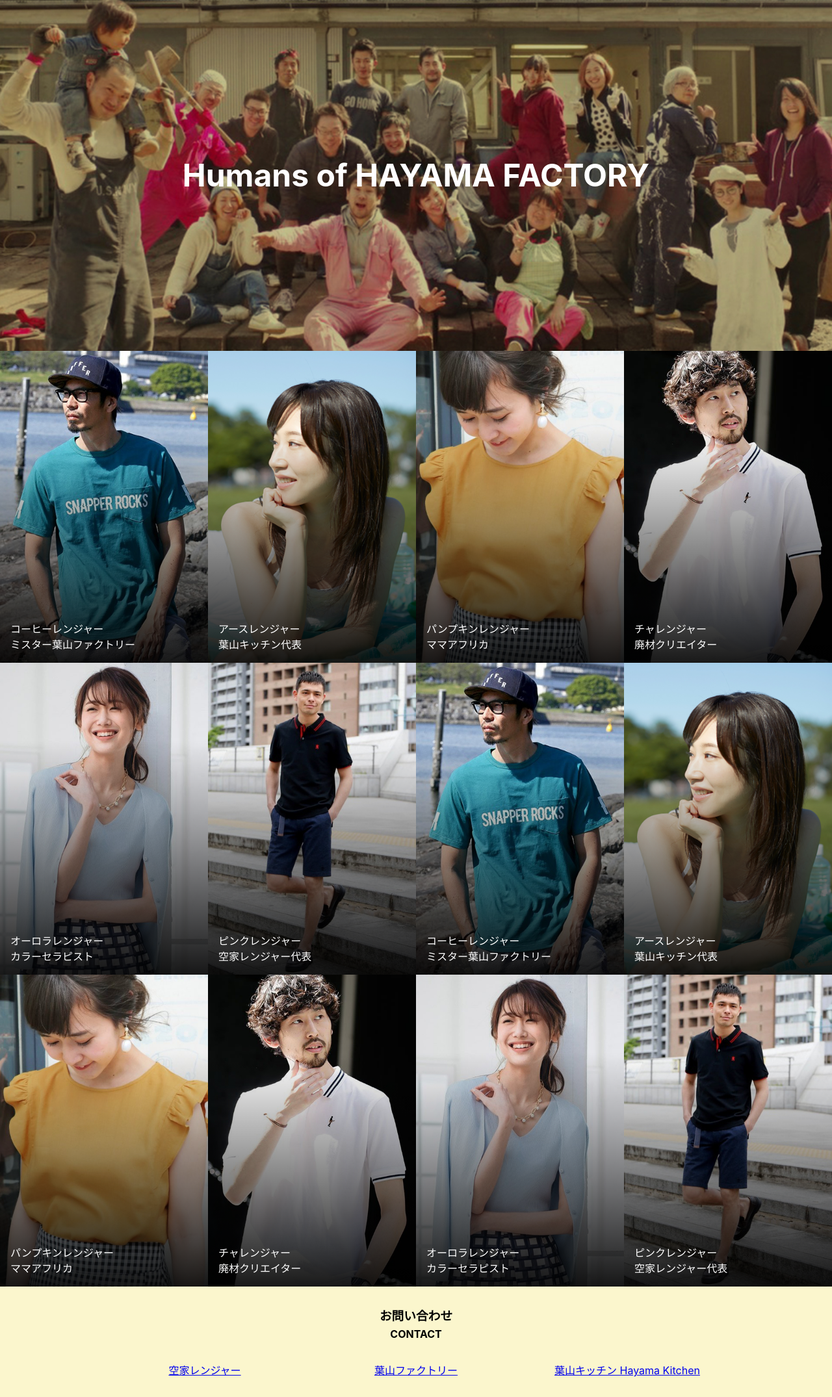
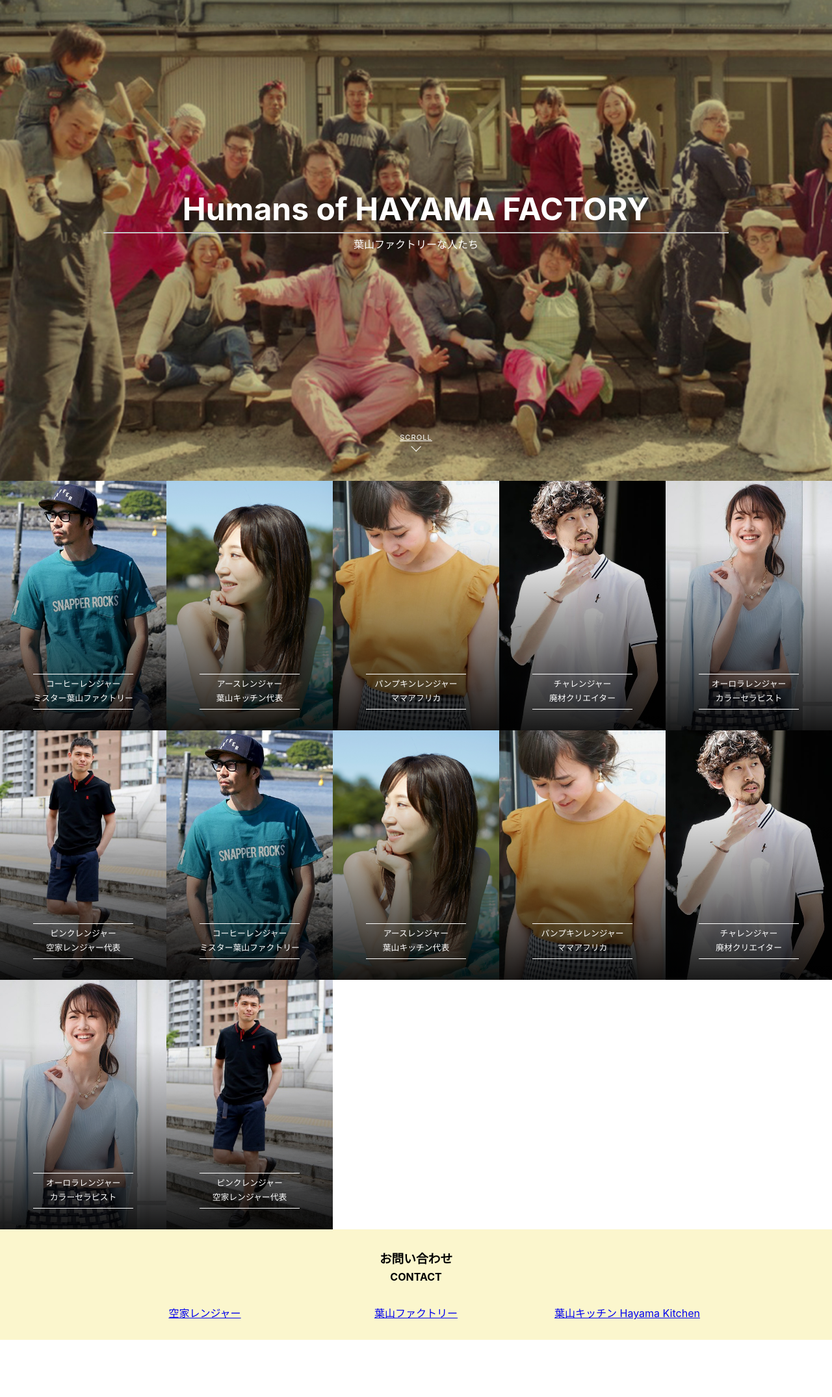
Before and after one commit to haman-show/akiyaranger, a WordPress theme: the page made by page-hhf.php in a window 1280 px wide. Shown: the part 60-2210 px from the top of the page at 65% size. After the commit the page ends 2122 px from the top, so only its background shows below. Run offline with PHP 8.4 and a stand-in for WordPress, Linux system fonts and the light colour scheme; the site name, menu and one post (Sample post) are stand-ins, and other content is empty; some libraries are stand-ins or nearby versions.

Commit message:
特設コンテンツ レイアウト変更

```diff
--- a/page-hhf.php
+++ b/page-hhf.php
@@ -8,14 +8,21 @@ Template Name: Humans of HAYAMA FACTORY のテンプレート
 <section class="main-content special-content">
   <div class="container-special">
     <div class="top-img" style="background-image: url(<?php echo get_template_directory_uri(); ?>/images/hhf_top2.jpg);">
+      <div class="text">
         <h1>
 	  <span>Humans</span>
 	  <span>of</span>
 	  <span>HAYAMA</span>
 	  <span>FACTORY</span>
         </h1>
+        <hr>
+        <p class="sub-title">葉山ファクトリーな人たち</p>
       </div>
-    <div class="list clearfix">
+      <div class="scroll">
+        <a href="#list-top" class="scroll-link">SCROLL</a>
+      </div>
+    </div>
+    <div class="list clearfix" id="list-top">
       <div class="box">
         <div class="photo"><img src="<?php echo get_template_directory_uri(); ?>/images/human_1.jpg" class="responsive-img"></div>
 	<div class="text">
--- a/script.js
+++ b/script.js
@@ -1,5 +1,6 @@
 'use strict';
 
+const HEIGHT_HEADER = 60;
 const nextButton = $('#next_button');
 const prevButton = $('#prev_button');
 const calendarBody = $('#calendar tbody');
@@ -134,3 +135,15 @@ prevButton.click(function() {
 $(window).on('load', function(){
   createCalendar(current.year, current.month, current.date);
 });
+
+/* smooth scroll */
+$(function(){
+  $('a[href^="#"]').click(function(){
+    var speed = 500;
+    var href= $(this).attr("href");
+    var target = $(href == "#" || href == "" ? 'html' : href);
+    var position = target.offset().top - HEIGHT_HEADER;
+    $("html, body").animate({scrollTop:position}, speed, "swing");
+    return false;
+  });
+});
--- a/style.css
+++ b/style.css
@@ -451,25 +451,63 @@ footer {
   height: 100% !important;
 }
 /* special-content */
+.special-content {
+  padding-top: 0;
+}
 .special-content .top-img {
   position: relative;
+  width: 100%;
+  height: 100vh;
+  background-position: center center;
+  background-repeat: no-repeat;
+  background-size: cover;
   display: table;
-  width: 100%;
 }
-.special-content .top-img h1 {
+.special-content .top-img .scroll {
+  position: absolute;
+  left: 50%;
+  transform: translate(-50%, 0);
+  z-index: 10;
+  bottom: 40px;
+}
+.special-content .top-img .scroll .scroll-link {
+  display: inline-block;
+  padding: 10px 10px 20px;
+  position: relative;
+  color: #fff;
+  font-size: 11px;
+  letter-spacing: 0.1em;
+}
+.special-content .top-img .scroll .scroll-link:before {
+  content: "";
+  display: block;
+  position: absolute;
+  width: 10px;
+  height: 10px;
+  left: 50%;
+  bottom: 5px;
+  border-left: 1px solid #fff;
+  border-bottom: 1px solid #fff;
+  transform-origin: 0 100%;
+  transform: rotate(-45deg);
+  animation: scrBounce 4s ease 0s infinite;
+}
+.special-content .top-img .text {
   display: table-cell;
   margin: 0;
   color: white;
   width: 100%;
-  height: 100%;;
   text-align: center;
   vertical-align: middle;
+}
+.special-content .top-img .text h1 {
   font-size: 3rem;
+  margin: 0;
 }
-.special-content .top-img {
-  width: 100%;
-  height: 540px;
-  background-position: center;
+.special-content .top-img .text hr {
+  width: 75%;
+}
+.special-content .top-img .text .sub-title {
 }
 .special-content .list .box {
   float: left;
@@ -489,30 +527,42 @@ footer {
 }
 .special-content .list .box .text .holder ul {
   position: absolute;
-  bottom: 0;
-  padding: 1rem;
+  bottom: 2rem;
+  text-align: center;
+  width: 100%;
 }
 .special-content .list .box .text .holder ul li {
   color: white;
-  line-height: 1.5;
+  font-size: .8rem;
+  padding-bottom: .5rem;
+  margin: 0 auto;
+  width: 60%;
 }
-@media (max-width: 990px) {
-.special-content .top-img {
-  background-position: center;
+.special-content .list .box .text .holder ul li:first-child {
+  padding-top: .5rem;
+  border-top: solid 1px white;
 }
-.special-content .top-img h1 span {
-  display: block;
+.special-content .list .box .text .holder ul li:last-child {
+  border-bottom: solid 1px white;
 }
+@media (max-width: 660px) {
 .special-content .list .box {
   width: 50%;
 }
 }
-@media (min-width: 990px) {
-.special-content .top-img {
-  background-size: 100% auto;
-}
+@media (min-width: 660px) {
 .special-content .list .box {
   width: 25%;
+}
+}
+@media (max-width: 990px) {
+.special-content .top-img h1 span {
+  display: block;
+}
+}
+@media (min-width: 990px) {
+.special-content .list .box {
+  width: 20%;
 }
 .special-content .list .box .photo {
   overflow: hidden;
@@ -521,7 +571,7 @@ footer {
   display: block;
   transition-duration: 0.3s;
 }
-.special-content .list .box .photo img:hover {
+.special-content .list .box:hover .photo img {
 	transform: scale(1.1);
 	transition-duration: 0.3s;
 }
```
Lines whose indentation alone changed are shown as unchanged.
